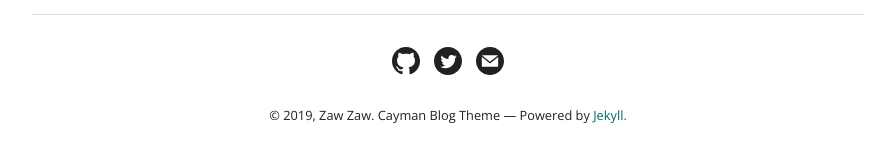
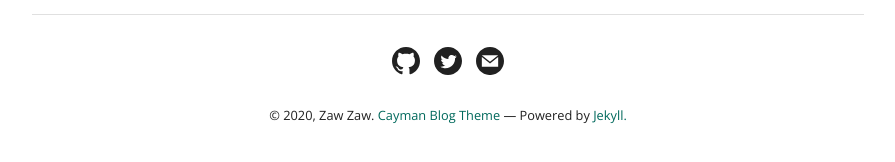
Before and after one commit to zawzaww/zawzaww.github.io, a Jekyll site: the page built from index.html, in a window 1280 px wide and 900 px high, scrolled down 2809 px. Shown: the part 707-869 px from the top of the window, without its empty margins (192-1087 px from the left). Built offline with Jekyll 4.4.1, drawn with Linux system fonts in a browser that asks for light colours.

Commit message:
_layout: default: Update copyright year and add cayman blog jekyll theme link

```diff
--- a/_layouts/default.html
+++ b/_layouts/default.html
@@ -136,7 +136,7 @@
         {% endif %}
        </p>
 
-       <p align="center"><small>© 2019, Zaw Zaw. Cayman Blog Theme &mdash; Powered by <a href="https://jekyllrb.com">Jekyll.</a></small></p>
+       <p align="center"><small>© 2020, Zaw Zaw. <a href="http://jekyllthemes.org/themes/jekyll-theme-cayman-blog/">Cayman Blog Theme</a> &mdash; Powered by <a href="https://jekyllrb.com">Jekyll.</a></small></p>
 
       </footer>
     </section>
```
